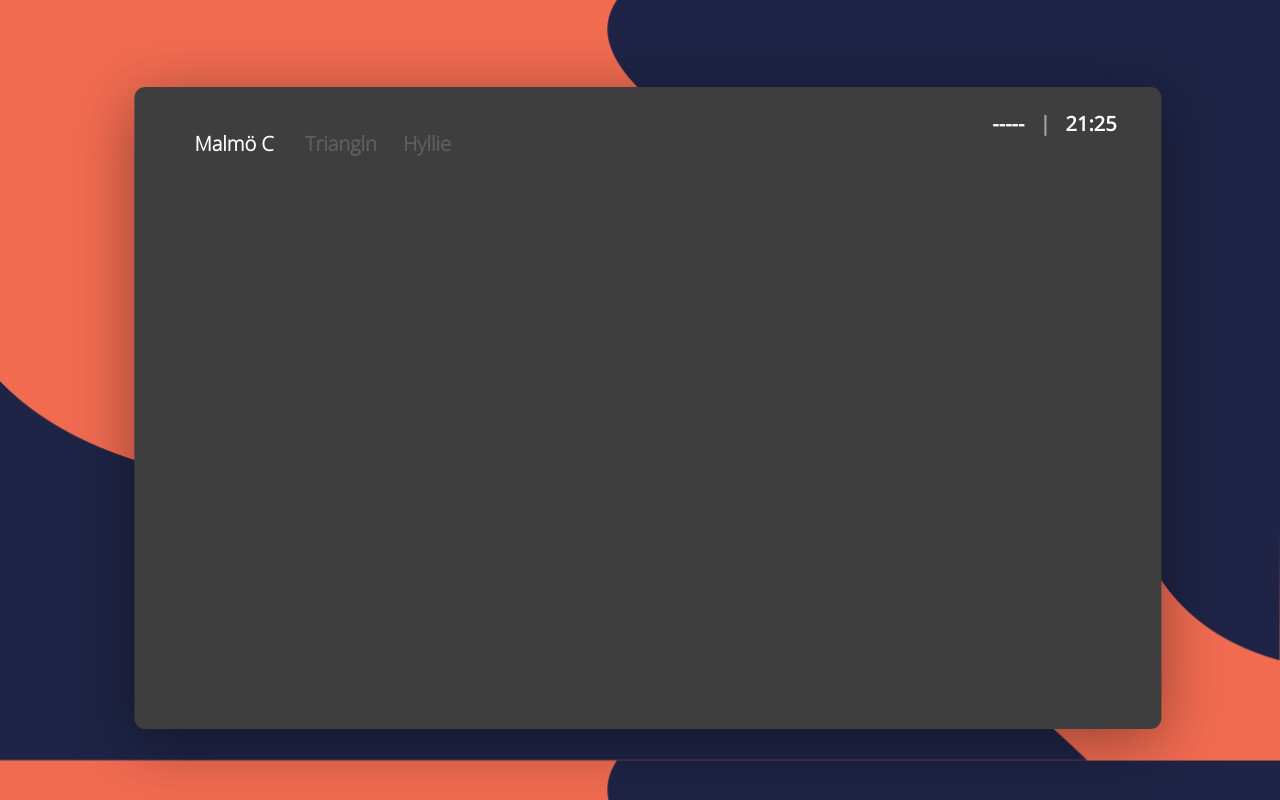
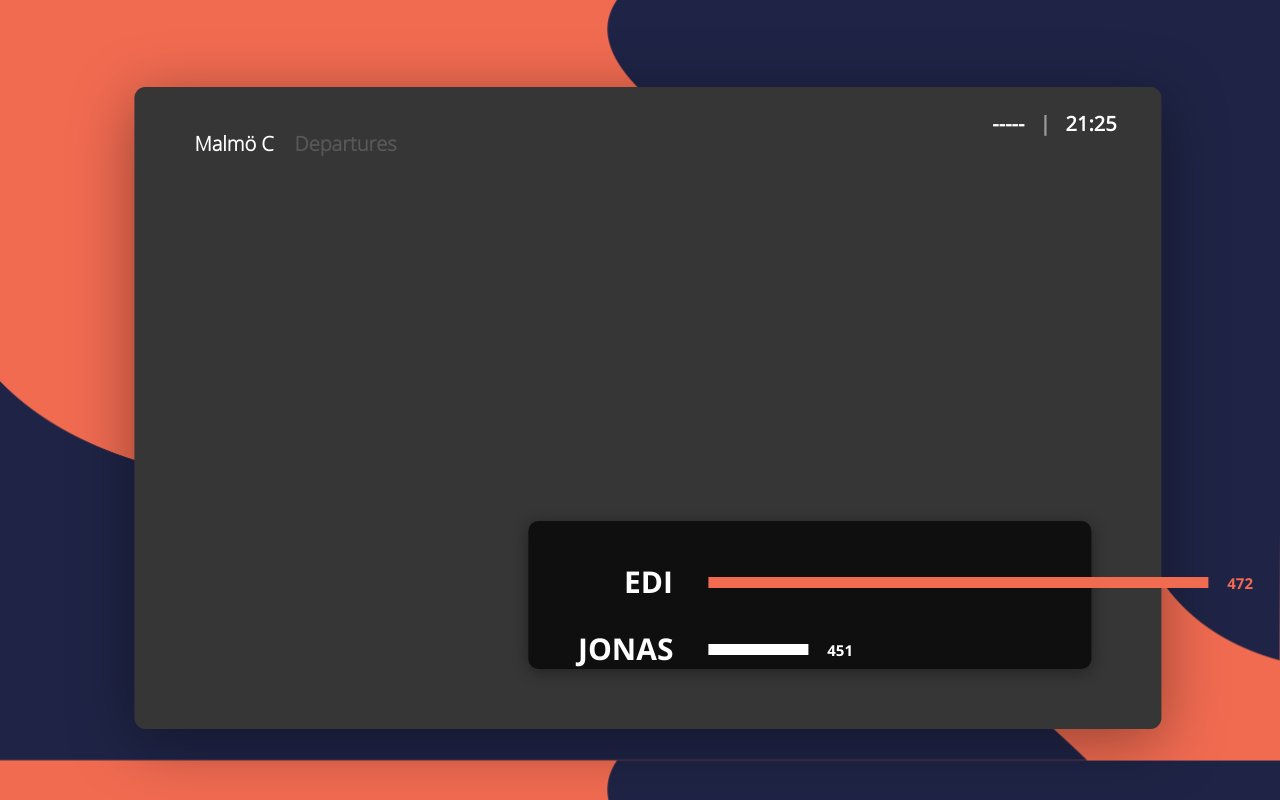
Before and after one commit to edibegovic/Dashboard, a plain HTML site: page index.html in a window 1280 px wide. Drawn offline with nearby package versions, Linux system fonts and the light colour scheme; no server answers.

Commit message:
Strava stuff started

```diff
--- a/index.html
+++ b/index.html
@@ -13,10 +13,12 @@
     <script src="scripts/trainstuff.js" type="text/javascript"></script>
     <script src="scripts/clockstuff.js" type="text/javascript"></script>
     <script src="scripts/currencystuff.js" type="text/javascript"></script>
+    <script src="scripts/stravastuff.js" type="text/javascript"></script>
+    <script src="https://cdnjs.cloudflare.com/ajax/libs/moment.js/2.24.0/moment.min.js"></script>
   </head>
 
   <body onload="startTime(); updateCurrency()">
-    <h1 class="ws">Malmö C <span style="opacity: 0.17">     Triangln     Hyllie</span></h1>
+    <h1 class="ws">Malmö C <span style="opacity: 0.17">   Departures</span></h1>
     <div class="flex-container">
 <!--
       <div class="departure">
@@ -52,6 +54,14 @@
         <h1 id="clock">some</h1>
       </div>
     </div>
+
+    <div id="strava">
+      <h3 style="margin-left: 46px;">EDI</h3>
+      <div class="distance" style="background-color: #F16B51; width: 500px;"><p style="color: #F16B51;">472</p></div>
+      <h3>JONAS</h3>
+      <div class="distance" style="background-color: #FFFFFF; width: 100px;"><p style="color: #FFFFFF;">451</p></div>
+    </div>
+
   </body>
 
 </html>
--- a/styles/style.css
+++ b/styles/style.css
@@ -13,7 +13,7 @@ html {
 body {
   width: 74%;
   height: 74%;
-  background-color: #3E3E3E;
+  background-color: #363636;
   padding: 30px 20px 20px 60px;
   color: white;
   border-radius: 11px;
@@ -104,8 +104,40 @@ h1 {
   padding-right: 15px;
 }
 
+#strava {
+  position: absolute;
+  width: 50%;
+  height: 23%;
+  bottom: 60px;
+  right: 70px;
 
+  background: #0F0F0F;
+  box-shadow: 0 3px 15px 0 rgba(0,0,0,0.38);
+  border-radius: 10px;
 
+  padding-left: 50px;
+}
+
+#strava > h3 {
+  margin-top: 40px;
+  font-family: 'OpenSansBold';
+  font-size: 30px;
+}
+
+.distance {
+  height: 11px;
+  margin-top: -55px;
+  margin-left: 130px;
+}
+
+.distance > p {
+  margin-top: 20px;
+  font-family: 'OpenSansBold';
+  font-size: 15px;
+  float: right;
+  margin-right: -45px;
+  margin-top: -4px;
+}
 
 
 
@@ -117,6 +149,11 @@ h1 {
 }
 
 @font-face {
+  font-family: 'OpenSansBold';
+  src: url('../fonts/OpenSans-Bold.ttf') format('truetype');
+}
+
+@font-face {
   font-family: 'os';
   src: url('../fonts/OpenSans-Regular.ttf') format('truetype');
 }
```
Also changed, not shown: scripts/stravastuff.js (added, +62 -0 lines).
